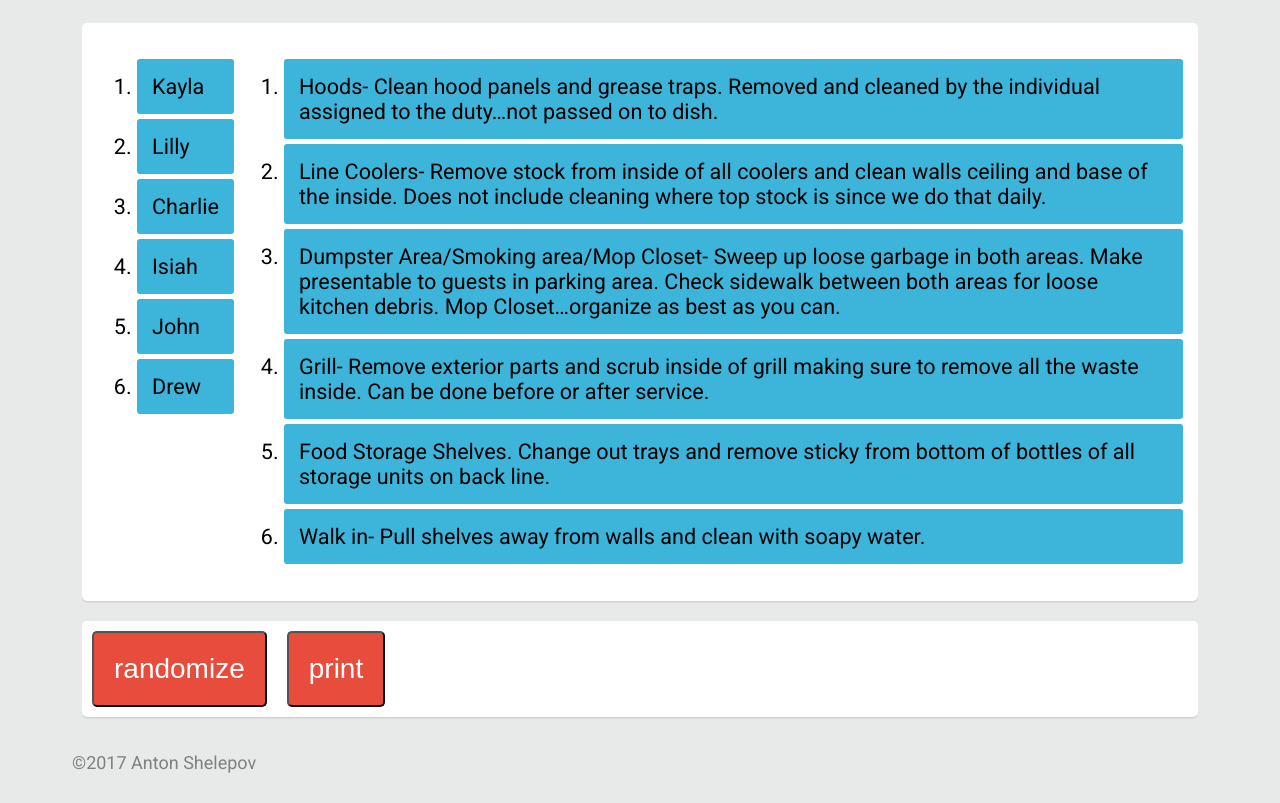
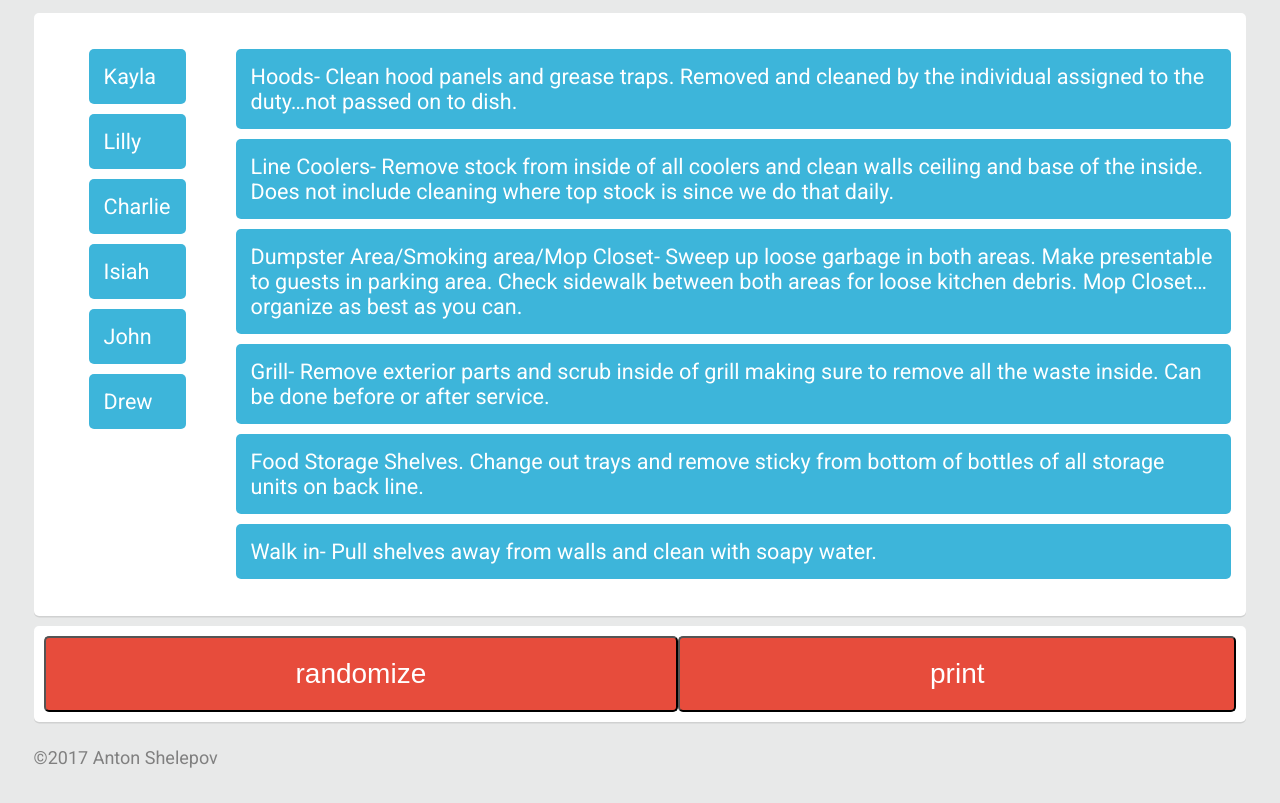
Before and after one commit to anton812s/kitchenCleaning, a plain HTML site: page index.html in a window 1280 px wide. Shown: the part 96-899 px from the top of the page. Drawn offline with Linux system fonts and the light colour scheme.

Commit message:
flexbox updated

```diff
--- a/index.html
+++ b/index.html
@@ -7,35 +7,35 @@
   </head>
   <body>
       <h1>Kitchen Cleaning Schedule</h1>
-      <div class="big-container">
+
         <div class="container">
           <ol class="name">
-            <li class="item">Kayla</li>
-            <li class="item">Lilly</li>
-            <li class="item">Charlie</li>
-            <li class="item">Isiah</li>
-            <li class="item">John</li>
-            <li class="item">Drew</li>
+            <li>Kayla</li>
+            <li>Lilly</li>
+            <li>Charlie</li>
+            <li>Isiah</li>
+            <li>John</li>
+            <li>Drew</li>
           </ol>
           <ol class="task">
-          <li class="item">Hoods- Clean hood panels and grease traps. Removed and cleaned by
+          <li>Hoods- Clean hood panels and grease traps. Removed and cleaned by
             the individual assigned to the duty…not passed on to dish.
           </li>
-          <li class="item">Line Coolers- Remove stock from inside of all coolers and clean
+          <li>Line Coolers- Remove stock from inside of all coolers and clean
             walls ceiling and base of the inside. Does not include cleaning where
             top stock is since we do that daily.
           </li>
-          <li class="item">Dumpster Area/Smoking area/Mop Closet- Sweep up loose garbage in both
+          <li>Dumpster Area/Smoking area/Mop Closet- Sweep up loose garbage in both
             areas. Make presentable to guests in parking area. Check sidewalk between
             both areas for loose kitchen debris. Mop Closet…organize as best as you can.
           </li>
-          <li class="item">Grill- Remove exterior parts and scrub inside of grill making sure to
+          <li>Grill- Remove exterior parts and scrub inside of grill making sure to
             remove all the waste inside. Can be done before or after service.
           </li>
-          <li class="item">Food Storage Shelves. Change out trays and remove sticky from bottom
+          <li>Food Storage Shelves. Change out trays and remove sticky from bottom
             of bottles of all storage units on back line.
           </li>
-          <li class="item">Walk in- Pull shelves away from walls and clean with soapy water.
+          <li>Walk in- Pull shelves away from walls and clean with soapy water.
           </li>
         </ol>
       </div>
@@ -44,7 +44,7 @@
         <button class="print">print</button>
       </div>
         <p><small>&copy;2017 Anton Shelepov</small></p>
-    </div>
+
     <script src="script.js"></script>
   </body>
 </html>
--- a/style.css
+++ b/style.css
@@ -7,17 +7,12 @@ body {
 	font-family: Roboto, sans-serif;
 	color: #fff;
 	background: #e8e9e9;
-	padding-left: 5%;
-	padding-right: 5%;
+	padding-left: 2%;
+	padding-right: 2%;
 }
 
-h1 {
+h1, p {
   color: gray;
-}
-
-.big-container {
-  display: flex;
-  flex-direction: column;
 }
 
 .container,
@@ -25,17 +20,27 @@ h1 {
 	padding: 10px;
 	background: #fff;
   border-radius: 5px;
-	margin: 10px;
+	width: 100%;
   box-shadow: 0 1.5px 0 0 rgba(0,0,0,0.1);
   display: flex;
 }
 
-.item {
-	color: black;
+.buttons {
+  margin-top: 10px;
+}
+.name,
+.task {
+  display: flex;
+  flex-wrap: wrap;
+  flex-direction: column;
+}
+
+li {
 	padding: 15px;
 	margin: 5px;
 	background: #3db5da;
-	border-radius: 3px;
+	border-radius: 5px;
+
 }
 
 
@@ -49,11 +54,7 @@ button {
   text-decoration: none;
   overflow: hidden;
   cursor: pointer;
-  margin-right: 20px;
-}
-
-p {
-  color: gray;
+  flex-grow: 1;
 }
 
 @media print {
@@ -71,10 +72,18 @@ p {
     margin-top: 0;
   }
 
-  .item {
+  li {
+    color: black;
     margin: 0;
   }
   p {
     display: none;
   }
 }
+
+@media (max-width: 430px) {
+  .container,
+  .buttons {
+    flex-wrap: wrap;
+  }
+}
```
